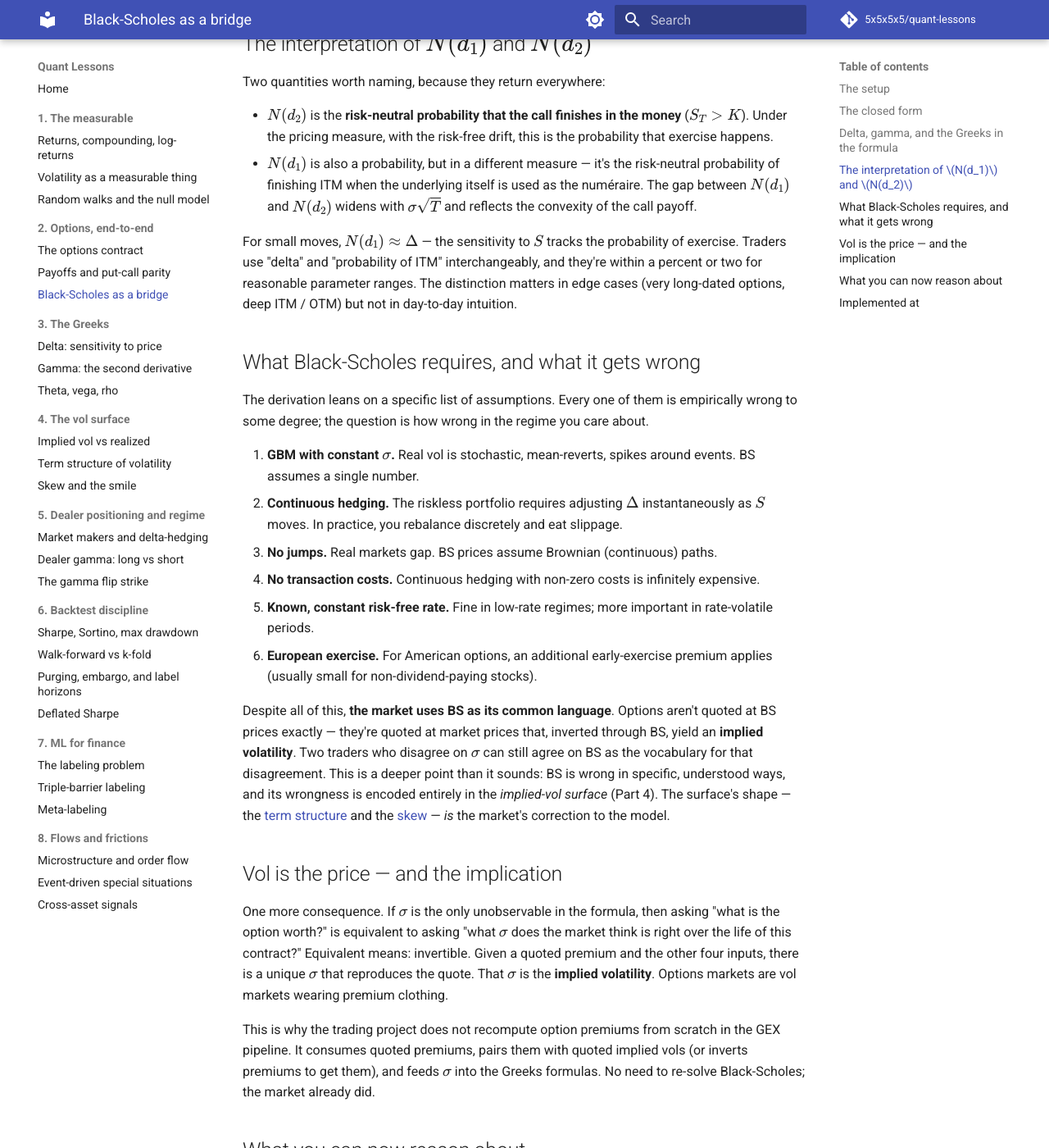
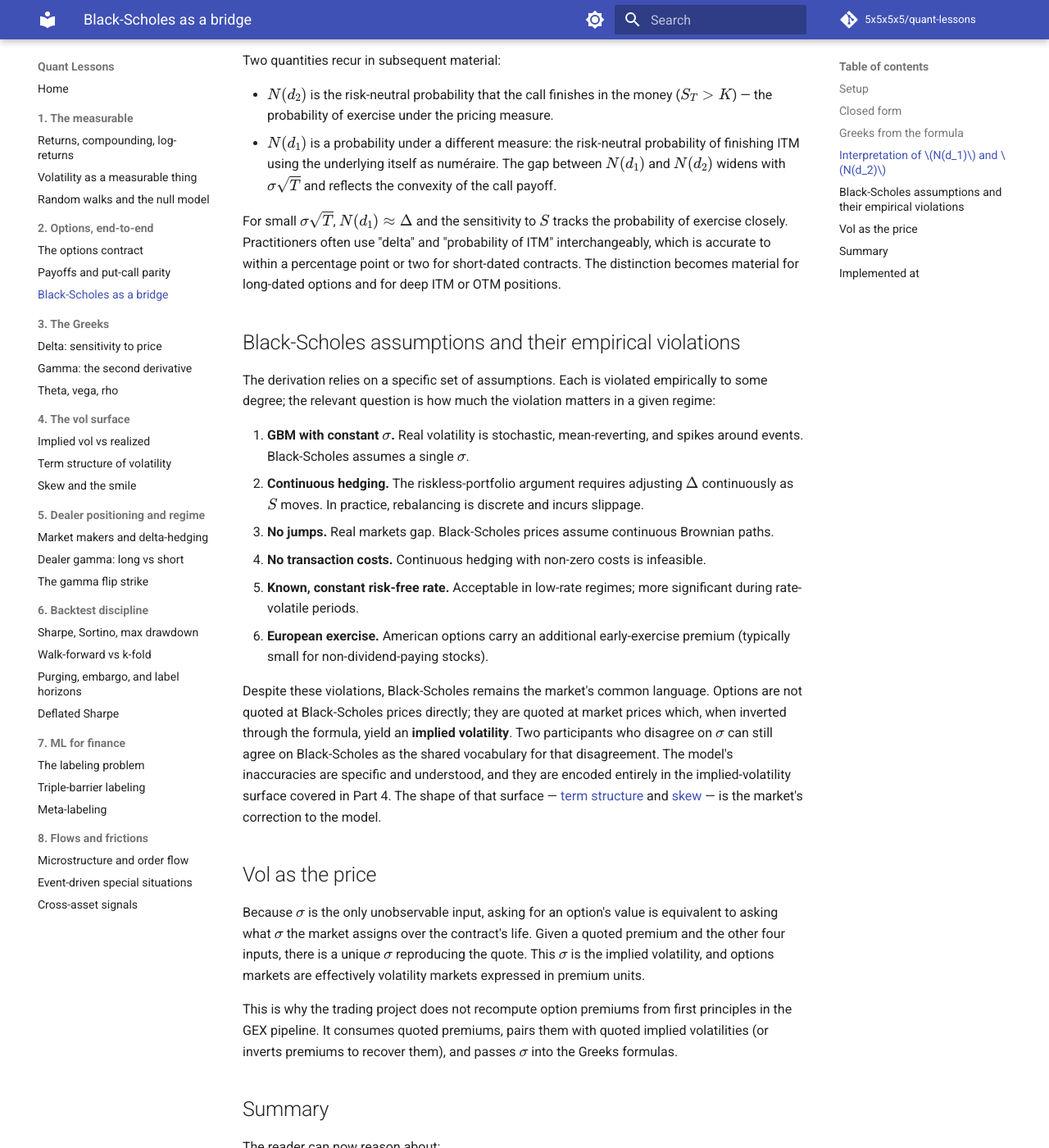
Before and after one commit to 5x5x5x5/quant-lessons, an MkDocs documentation site: the page built from docs/options/black-scholes.md, in a window 1280 px wide and 1400 px high, scrolled down 2530 px. Shown: the whole window at 82% size. Built offline with MkDocs 1.6.1 and Material for MkDocs 9.7.7, drawn with Linux system fonts in a browser that asks for light colours; comment, search, counter and statistics services are not loaded; some of the changed text lies outside the part shown.

Commit message:
revise Part 2 tone: more professional, less chatty
Tunes contracts.md, payoffs-and-parity.md, and black-scholes.md away
from casual voice and rhetorical flourish toward neutral textbook prose.
Removes dramatic closers and second-person direct address where they
distract from the math. Derivations, examples, and code-refs preserved.

Generated with [Claude Code](https://claude.ai/code)
via [Happy](https://happy.engineering)

Co-Authored-By: Claude <noreply@anthropic.com>
Co-Authored-By: Happy <yesreply@happy.engineering>

```diff
--- a/docs/options/black-scholes.md
+++ b/docs/options/black-scholes.md
@@ -7,11 +7,11 @@ code_ref: "trading/packages/gex/src/gex/greeks.py — bs_d1, bs_gamma, bs_delta_
 
 # Black-Scholes as a bridge
 
-Put-call parity relates call, put, stock, and cash. It does not tell you what a call actually costs. To price a call you need a model of how the underlying moves between now and expiry. Under GBM, that model has a closed-form solution — the Black-Scholes formula. It's the single equation that turns the random-walk null into a price.
+Put-call parity relates call, put, stock, and cash but does not determine the absolute price of a call. Pricing requires a model for the dynamics of the underlying between now and expiry. Under GBM, the resulting valuation has a closed-form solution — the Black-Scholes formula — which converts the random-walk null into a specific price.
 
-The derivation proper takes a full chapter of stochastic calculus. What follows is enough sketch to see where the formula comes from and why it depends on only one unobservable input.
+A complete derivation requires a chapter of stochastic calculus. What follows sketches the construction, establishes the closed form, and identifies the single unobservable input.
 
-## The setup
+## Setup
 
 Assume the underlying follows geometric Brownian motion ([Lesson 3](../measurable/random-walks.md)):
 
@@ -19,37 +19,37 @@ $$
 \frac{dS}{S} = \mu\, dt + \sigma\, dW.
 $$
 
-Consider a European call $C(S, t)$ struck at $K$, expiring at $T$. The key observation, due to Black, Scholes, and Merton, is that you can construct a portfolio whose dynamics are **riskless**:
+Consider a European call $C(S, t)$ struck at $K$, expiring at $T$. The central observation, due to Black, Scholes, and Merton, is that a specific portfolio has locally riskless dynamics:
 
 $$
 \Pi = C - \Delta\, S, \qquad \Delta = \frac{\partial C}{\partial S}.
 $$
 
-Hold one call; short $\Delta$ shares. Because $\Delta$ is exactly the sensitivity of $C$ to $S$, first-order moves in $S$ cancel between the two legs. What remains — the differential $d\Pi$ — depends only on time and on $S$ through second-order effects (gamma and theta).
+The portfolio consists of one call, hedged by a short position of $\Delta$ shares. Because $\Delta$ is the sensitivity of $C$ to $S$, first-order changes in $S$ cancel between the two legs. The remaining differential $d\Pi$ depends on time and on second-order effects in $S$ (gamma and theta).
 
-Applying Itô's lemma to $C$ and plugging in, the stochastic $dW$ terms drop out of $d\Pi$:
+Applying Itô's lemma to $C$ and substituting, the stochastic $dW$ terms cancel:
 
 $$
 d\Pi = \left(\frac{\partial C}{\partial t} + \frac{1}{2}\sigma^2 S^2 \frac{\partial^2 C}{\partial S^2}\right) dt.
 $$
 
-No $dW$. The portfolio has no randomness over an instant. No-arbitrage then forces $d\Pi$ to equal the risk-free rate times the portfolio value:
+The portfolio has no instantaneous randomness. No-arbitrage requires $d\Pi$ to equal the risk-free rate times the portfolio value:
 
 $$
 d\Pi = r\,\Pi\, dt.
 $$
 
-Substituting and rearranging gives the **Black-Scholes PDE**:
+Substituting and rearranging yields the **Black-Scholes PDE**:
 
 $$
 \frac{\partial C}{\partial t} + r S \frac{\partial C}{\partial S} + \frac{1}{2}\sigma^2 S^2 \frac{\partial^2 C}{\partial S^2} = r C.
 $$
 
-This is the engine. Everything else in Black-Scholes is boundary conditions and a change of variables.
+This equation governs the option price. The remainder of the Black-Scholes derivation supplies boundary conditions and performs a change of variables.
 
-## The closed form
+## Closed form
 
-For a European call with terminal condition $C(S, T) = \max(S - K, 0)$, the PDE has a closed-form solution:
+For a European call with terminal condition $C(S, T) = \max(S - K, 0)$, the PDE has the closed-form solution:
 
 $$
 \boxed{C = S\, N(d_1) - K e^{-rT} N(d_2)}
@@ -61,77 +61,79 @@ $$
 d_1 = \frac{\log(S/K) + (r + \tfrac{1}{2}\sigma^2) T}{\sigma\sqrt{T}}, \qquad d_2 = d_1 - \sigma\sqrt{T}.
 $$
 
-A European put follows from put-call parity (or symmetry): $P = K e^{-rT} N(-d_2) - S\, N(-d_1)$.
+The European put follows from put-call parity: $P = K e^{-rT} N(-d_2) - S\, N(-d_1)$.
 
-Stare at this for a minute. Five inputs:
+The formula takes five inputs:
 
-- $S$: current underlying price — **observable**.
-- $K$: strike — **known** by contract.
-- $r$: risk-free rate — **observable** (Treasury yields).
-- $T$: time to expiry — **known**.
-- $\sigma$: volatility over $[0, T]$ — **not observable**.
+- $S$: current underlying price — observable.
+- $K$: strike — known by contract.
+- $r$: risk-free rate — observable (Treasury yields).
+- $T$: time to expiry — known.
+- $\sigma$: volatility over $[0, T]$ — not directly observable.
 
-Four of the five inputs are market data or contract specs. The fifth — volatility — is the only input that requires an opinion. This is why practitioners say "vol is the price" in options markets: given the other four inputs, every premium is a statement about $\sigma$.
+Four of the five inputs are market data or contract specifications. The fifth, volatility, requires a forecast or estimate. Practitioners summarize this by saying "vol is the price" in options markets: given the other four inputs, every premium is equivalent to a statement about $\sigma$.
 
-## Delta, gamma, and the Greeks in the formula
+## Greeks from the formula
 
-The partial derivatives that appear in the PDE are exactly the Greeks covered in Part 3. Two that come out of the call formula immediately:
+The partial derivatives appearing in the PDE are the Greeks covered in Part 3. Two follow directly from the call formula:
 
 $$
 \Delta = \frac{\partial C}{\partial S} = N(d_1),
 $$
 
-the call's sensitivity to the underlying — and, conveniently, the same quantity that defines the hedging portfolio above. And
+the call's sensitivity to the underlying, which is also the hedging ratio in the portfolio above. And
 
 $$
 \Gamma = \frac{\partial^2 C}{\partial S^2} = \frac{\phi(d_1)}{S \sigma \sqrt{T}},
 $$
 
-where $\phi$ is the standard normal PDF. These are not add-ons to the model. They are the coefficients of the hedging argument itself — the PDE is written in terms of $\Delta$, $\Gamma$, and the time derivative $\Theta = \partial C / \partial t$.
+where $\phi$ is the standard normal PDF. These quantities are not supplementary; they are the coefficients in the hedging argument. The PDE itself is expressed in terms of $\Delta$, $\Gamma$, and the time derivative $\Theta = \partial C / \partial t$.
 
-## The interpretation of $N(d_1)$ and $N(d_2)$
+## Interpretation of $N(d_1)$ and $N(d_2)$
 
-Two quantities worth naming, because they return everywhere:
+Two quantities recur in subsequent material:
 
-- $N(d_2)$ is the **risk-neutral probability that the call finishes in the money** ($S_T > K$). Under the pricing measure, with the risk-free drift, this is the probability that exercise happens.
-- $N(d_1)$ is also a probability, but in a different measure — it's the risk-neutral probability of finishing ITM when the underlying itself is used as the numéraire. The gap between $N(d_1)$ and $N(d_2)$ widens with $\sigma \sqrt{T}$ and reflects the convexity of the call payoff.
+- $N(d_2)$ is the risk-neutral probability that the call finishes in the money ($S_T > K$) — the probability of exercise under the pricing measure.
+- $N(d_1)$ is a probability under a different measure: the risk-neutral probability of finishing ITM using the underlying itself as numéraire. The gap between $N(d_1)$ and $N(d_2)$ widens with $\sigma \sqrt{T}$ and reflects the convexity of the call payoff.
 
-For small moves, $N(d_1) \approx \Delta$ — the sensitivity to $S$ tracks the probability of exercise. Traders use "delta" and "probability of ITM" interchangeably, and they're within a percent or two for reasonable parameter ranges. The distinction matters in edge cases (very long-dated options, deep ITM / OTM) but not in day-to-day intuition.
+For small $\sigma \sqrt{T}$, $N(d_1) \approx \Delta$ and the sensitivity to $S$ tracks the probability of exercise closely. Practitioners often use "delta" and "probability of ITM" interchangeably, which is accurate to within a percentage point or two for short-dated contracts. The distinction becomes material for long-dated options and for deep ITM or OTM positions.
 
-## What Black-Scholes requires, and what it gets wrong
+## Black-Scholes assumptions and their empirical violations
 
-The derivation leans on a specific list of assumptions. Every one of them is empirically wrong to some degree; the question is how wrong in the regime you care about.
+The derivation relies on a specific set of assumptions. Each is violated empirically to some degree; the relevant question is how much the violation matters in a given regime:
 
-1. **GBM with constant $\sigma$.** Real vol is stochastic, mean-reverts, spikes around events. BS assumes a single number.
-2. **Continuous hedging.** The riskless portfolio requires adjusting $\Delta$ instantaneously as $S$ moves. In practice, you rebalance discretely and eat slippage.
-3. **No jumps.** Real markets gap. BS prices assume Brownian (continuous) paths.
-4. **No transaction costs.** Continuous hedging with non-zero costs is infinitely expensive.
-5. **Known, constant risk-free rate.** Fine in low-rate regimes; more important in rate-volatile periods.
-6. **European exercise.** For American options, an additional early-exercise premium applies (usually small for non-dividend-paying stocks).
+1. **GBM with constant $\sigma$.** Real volatility is stochastic, mean-reverting, and spikes around events. Black-Scholes assumes a single $\sigma$.
+2. **Continuous hedging.** The riskless-portfolio argument requires adjusting $\Delta$ continuously as $S$ moves. In practice, rebalancing is discrete and incurs slippage.
+3. **No jumps.** Real markets gap. Black-Scholes prices assume continuous Brownian paths.
+4. **No transaction costs.** Continuous hedging with non-zero costs is infeasible.
+5. **Known, constant risk-free rate.** Acceptable in low-rate regimes; more significant during rate-volatile periods.
+6. **European exercise.** American options carry an additional early-exercise premium (typically small for non-dividend-paying stocks).
 
-Despite all of this, **the market uses BS as its common language**. Options aren't quoted at BS prices exactly — they're quoted at market prices that, inverted through BS, yield an **implied volatility**. Two traders who disagree on $\sigma$ can still agree on BS as the vocabulary for that disagreement. This is a deeper point than it sounds: BS is wrong in specific, understood ways, and its wrongness is encoded entirely in the *implied-vol surface* (Part 4). The surface's shape — the [term structure](../vol-surface/term-structure.md) and the [skew](../vol-surface/skew.md) — *is* the market's correction to the model.
+Despite these violations, Black-Scholes remains the market's common language. Options are not quoted at Black-Scholes prices directly; they are quoted at market prices which, when inverted through the formula, yield an **implied volatility**. Two participants who disagree on $\sigma$ can still agree on Black-Scholes as the shared vocabulary for that disagreement. The model's inaccuracies are specific and understood, and they are encoded entirely in the implied-volatility surface covered in Part 4. The shape of that surface — [term structure](../vol-surface/term-structure.md) and [skew](../vol-surface/skew.md) — is the market's correction to the model.
 
-## Vol is the price — and the implication
+## Vol as the price
 
-One more consequence. If $\sigma$ is the only unobservable in the formula, then asking "what is the option worth?" is equivalent to asking "what $\sigma$ does the market think is right over the life of this contract?" Equivalent means: invertible. Given a quoted premium and the other four inputs, there is a unique $\sigma$ that reproduces the quote. That $\sigma$ is the **implied volatility**. Options markets are vol markets wearing premium clothing.
+Because $\sigma$ is the only unobservable input, asking for an option's value is equivalent to asking what $\sigma$ the market assigns over the contract's life. Given a quoted premium and the other four inputs, there is a unique $\sigma$ reproducing the quote. This $\sigma$ is the implied volatility, and options markets are effectively volatility markets expressed in premium units.
 
-This is why the trading project does not recompute option premiums from scratch in the GEX pipeline. It consumes quoted premiums, pairs them with quoted implied vols (or inverts premiums to get them), and feeds $\sigma$ into the Greeks formulas. No need to re-solve Black-Scholes; the market already did.
+This is why the trading project does not recompute option premiums from first principles in the GEX pipeline. It consumes quoted premiums, pairs them with quoted implied volatilities (or inverts premiums to recover them), and passes $\sigma$ into the Greeks formulas.
 
-## What you can now reason about
+## Summary
 
-- Why $\sigma$ is the only unobservable input to BS — the rest are market data or contract specs — and why practitioners say "vol is the price."
-- Why the BS formula and the Greeks are not separate — $\Delta$ and $\Gamma$ are the coefficients of the hedging argument that produced the PDE.
-- The exact list of BS's model assumptions and where each one fails (constant $\sigma$, continuous hedging, no jumps, no transaction costs). These are the seams where vol surface structure and exotic pricing diverge from BS.
+The reader can now reason about:
+
+- Why $\sigma$ is the only unobservable input to Black-Scholes — the remaining four inputs are market data or contract specifications — and why practitioners describe vol as the price.
+- Why the Black-Scholes formula and the Greeks are related: $\Delta$ and $\Gamma$ are the coefficients in the hedging argument that produced the PDE.
+- The six Black-Scholes assumptions and the specific regime in which each breaks down (constant $\sigma$, continuous hedging, no jumps, no transaction costs, known rate, European exercise).
 
 ## Implemented at
 
 `trading/packages/gex/src/gex/greeks.py`:
 
-- `bs_d1(spot, strike, rate, sigma, tenor_years)` at line 16 — computes $d_1$ vectorized over any input, using the formula exactly as above.
-- `bs_gamma` at line 31 — returns $\phi(d_1) / (S\sigma\sqrt{T})$; same for calls and puts (gamma is symmetric).
-- `bs_delta_call` at line 52 — returns $N(d_1)$; used for the 25-delta skew computation in [Part 4](../vol-surface/skew.md).
+- `bs_d1(spot, strike, rate, sigma, tenor_years)` at line 16 — computes $d_1$ vectorized over any input.
+- `bs_gamma` at line 31 — returns $\phi(d_1) / (S\sigma\sqrt{T})$; identical for calls and puts.
+- `bs_delta_call` at line 52 — returns $N(d_1)$; used in the 25-delta skew computation in [Part 4](../vol-surface/skew.md).
 
-The module header notes: "Assumes no dividends, continuous compounding, European exercise. SPX/QQQ are European-style, so this is correct for the primary use case. Single names are American — treat as approximation (error is small for gamma)." That's the set of assumptions from this lesson, stated in code.
+The module header states: "Assumes no dividends, continuous compounding, European exercise. SPX/QQQ are European-style, so this is correct for the primary use case. Single names are American — treat as approximation (error is small for gamma)." These are the assumptions of this lesson, stated in code.
 
 ---
 
```
Also changed, not shown: docs/options/contracts.md (+45 -45 lines), docs/options/payoffs-and-parity.md (+41 -39 lines).
